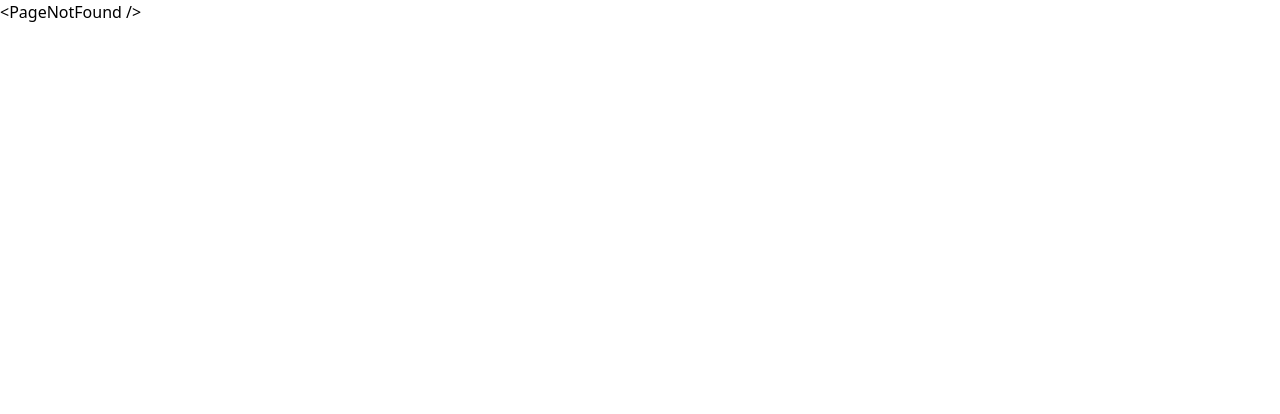
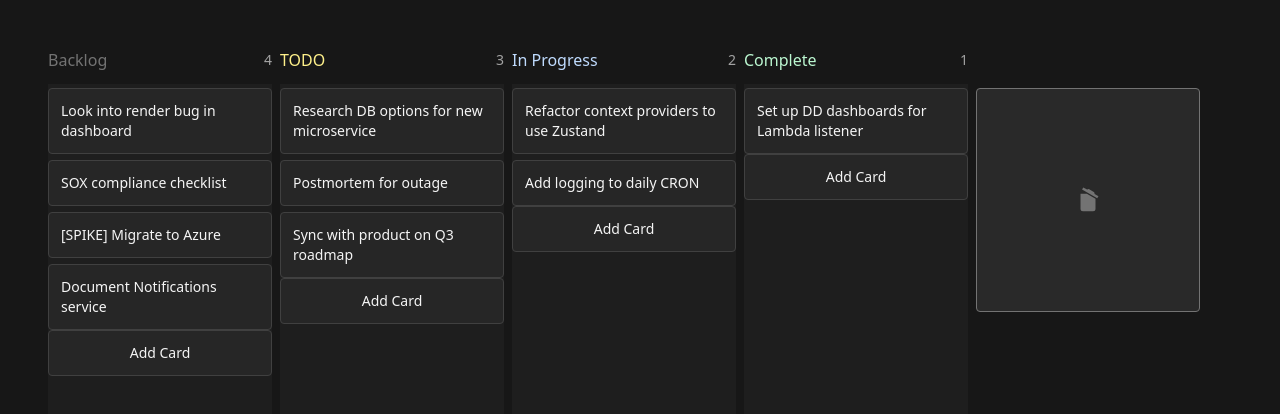
Before and after one commit to harshG775/notepad, a React (Vite) app in the folder react-vite-app/: page /note-board in a window 1280 px wide. Shown: the top 414 px of the page. Built offline with nearby package versions, Linux system fonts and the light colour scheme.

Commit message:
initial ui for todo cards

```diff
--- a/react-vite-app/src/AppRoutes.jsx
+++ b/react-vite-app/src/AppRoutes.jsx
@@ -6,6 +6,7 @@ import Home from "./pages/home/Home.jsx";
 import SignUp from "./pages/signUp/SignUp.jsx";
 import LogIn from "./pages/logIn/LogIn.jsx";
 import Notes from "./pages/notes/Notes.jsx";
+import NoteBoard from "./pages/note-board/NoteBoard.jsx";
 
 export default function AppRoutes() {
 	const Routes = createBrowserRouter([
@@ -31,6 +32,10 @@ export default function AppRoutes() {
 				},
 			],
 		},
+        {
+            path: "note-board",
+            element: <NoteBoard/>,
+        },
 		{
 			path: "*",
 			element: "<PageNotFound />",
--- a/react-vite-app/src/pages/home/Home.jsx
+++ b/react-vite-app/src/pages/home/Home.jsx
@@ -1,72 +1,7 @@
 //App.jsx
-import { useContext, useEffect, useRef, useState } from "react";
+import { useContext } from "react";
 import Context_db from "@/store/Context_db";
 import { Actions } from "@/store/Reducer_db";
-
-const DraggableDiv = () => {
-	const divRef = useRef(null);
-    const [currentDiv, setCurrentDiv] = useState({});
-	useEffect(() => {
-		const elmnt = divRef.current;
-		let pos1 = 0,
-			pos2 = 0,
-			pos3 = 0,
-			pos4 = 0;
-
-		const dragMouseDown = (e) => {
-			e.preventDefault();
-			pos3 = e.clientX;
-			pos4 = e.clientY;
-			document.onmouseup = onMouseUp;
-			document.onmousemove = elementDrag;
-		};
-
-		const elementDrag = (e) => {
-			e.preventDefault();
-			pos1 = pos3 - e.clientX;
-			pos2 = pos4 - e.clientY;
-			pos3 = e.clientX;
-			pos4 = e.clientY;
-			elmnt.style.top = `${elmnt.offsetTop - pos2}px`;
-			elmnt.style.left = `${elmnt.offsetLeft - pos1}px`;
-		};
-		const onMouseUp = () => {
-			document.onmouseup = null;
-			document.onmousemove = null;
-            setCurrentDiv({
-                top: `${elmnt.offsetTop - pos2}px`,
-                left: `${elmnt.offsetLeft - pos1}px`,
-                width: `${elmnt.offsetWidth}px`,
-                height: `${elmnt.offsetHeight}px`,
-            })
-		};
-
-		if (elmnt) {
-			elmnt.onmousedown = dragMouseDown;
-		}
-
-		return () => {
-			if (elmnt) {
-				elmnt.onmousedown = null;
-			}
-			document.onmouseup = null;
-			document.onmousemove = null;
-		};
-	}, []);
-    console.log(currentDiv)
-
-	return (
-		<div
-			draggable="true"
-			className=" cursor-move fixed bg-slate-400"
-			id="mydiv"
-			ref={divRef}
-		>
-			{/* Content goes here */}
-			some dataadsasd
-		</div>
-	);
-};
 
 export default function Home() {
 	const [state, dispatch] = useContext(Context_db);
@@ -82,8 +17,6 @@ export default function Home() {
 			<button className="bg-red-500" onClick={handleClick}>
 				toggle
 			</button>
-			<h1>home</h1>
-			<DraggableDiv />
 		</div>
 	);
 }
--- /dev/null
+++ b/react-vite-app/src/pages/note-board/NoteBoard.jsx
@@ -0,0 +1,198 @@
+import { useState } from "react";
+const DEFAULT_CARDS = [
+	// BACKLOG
+	{ title: "Look into render bug in dashboard", id: "1", column: "backlog" },
+	{ title: "SOX compliance checklist", id: "2", column: "backlog" },
+	{ title: "[SPIKE] Migrate to Azure", id: "3", column: "backlog" },
+	{ title: "Document Notifications service", id: "4", column: "backlog" },
+	// TODO
+	{
+		title: "Research DB options for new microservice",
+		id: "5",
+		column: "todo",
+	},
+	{ title: "Postmortem for outage", id: "6", column: "todo" },
+	{ title: "Sync with product on Q3 roadmap", id: "7", column: "todo" },
+
+	// DOING
+	{
+		title: "Refactor context providers to use Zustand",
+		id: "8",
+		column: "doing",
+	},
+	{ title: "Add logging to daily CRON", id: "9", column: "doing" },
+	// DONE
+	{
+		title: "Set up DD dashboards for Lambda listener",
+		id: "10",
+		column: "done",
+	},
+];
+
+function DropIndicator(props) {
+    const { beforeId, column } = props;
+    return (
+		<div
+			data-before={beforeId || "-1"}
+			data-column={column}
+			className="my-0.5 h-0.5 w-full bg-violet-400 opacity-0"
+		/>
+	);
+}
+function Card(props) {
+    const { title, id, column } = props;
+    return(
+        <li>
+            <DropIndicator beforeId={id} column={column}/>
+            <div draggable="true" className=" cursor-grab rounded border border-neutral-700 bg-neutral-800 p-3 active:cursor-grabbing">
+                <p className="text-sm text-neutral-100">{title}</p>
+            </div>
+        </li>
+    )
+}
+function AddCard(props) {
+    const {column,setCards} = props;
+    const [text, setText] = useState("");
+    const [adding,setAdding] = useState(false);
+    const handleAdd = (e) => {
+        e.preventDefault();
+        if(!text.trim()) return;
+        const newCard = {
+            column,
+            title: text,
+            id: crypto.randomUUID(),
+        }
+        setCards(p=>[...p,newCard]);
+        setAdding(false);
+        setText("");
+    }
+    return (
+        <>
+        {adding
+            ?<form onSubmit={handleAdd}>
+                <div>
+                    <label htmlFor="card-title">card title</label>
+                    <textarea
+                        onChange={(e) => setText(e.target.value)}
+                        autoFocus
+                        placeholder="Add new task..."
+                        className="w-full rounded border border-violet-400 bg-violet-400/20 p-3 text-sm text-neutral-50 placeholder-violet-300 focus:outline-0"
+                    ></textarea>
+                </div>
+                <div className="mt-1.5 flex items-center justify-end gap-1.5">
+                    <button
+                        type="button"
+                        onClick={() => setAdding(false)}
+                        className="px-3 py-1.5 text-xs text-neutral-400 transition-colors hover:text-neutral-50"
+                    >
+                        Close
+                    </button>
+                    <button
+                        type="submit"
+                        className="flex items-center gap-1.5 rounded bg-neutral-50 px-3 py-1.5 text-xs text-neutral-950 transition-colors hover:bg-neutral-300"
+                        >
+                        <span>Add</span>
+                    </button>
+                </div>
+            </form>
+            :<button
+                type="button"
+                onClick={() => {
+                    setAdding(true);
+                }}
+                className="w-full rounded border border-neutral-700 bg-neutral-800 p-3 text-sm text-neutral-100"
+                >
+                <span>Add Card</span>
+            </button>
+        }
+        </>
+    )
+}
+function Column(props) {
+	const { title, headingColor, column, cards, setCards } = props;
+	const [active, setActive] = useState(true);
+    const filteredCards = cards.filter((card) => card.column === column);
+	return (
+		<div className="w-56 shrink-0">
+			<div className="mb-3 flex items-center justify-between">
+				<h4 className={`font-medium ${headingColor}`}>{title}</h4>
+				<span className="rounded text-sm text-neutral-400">
+					{filteredCards.length}
+				</span>
+			</div>
+			<ul className={`h-full w-full transition-colors ${active ? "bg-neutral-800/50" : "bg-neutral-800/0"}`}>
+                {filteredCards.map((card) => (
+                    <Card key={card.id} {...card} />
+                ))}
+                <li><AddCard column={column} setCards={setCards}/></li>
+            </ul>
+            <DropIndicator beforeId={"-1"} column={column}/>
+		</div>
+	);
+}
+const BurnBarrel = ({ setCards }) => {
+    const [active, setActive] = useState(false);
+
+    return (
+		<div className={`mt-10 grid h-56 w-56 shrink-0 place-content-center rounded border text-3xl ${
+				active
+					? "border-red-800 bg-red-800/20 text-red-500"
+					: "border-neutral-500 bg-neutral-500/20 text-neutral-500"
+			}`}
+		>
+            {active ?
+            <svg className="animate-bounce" xmlns="http://www.w3.org/2000/svg" width="1em" height="1em" viewBox="0 0 24 24"><path fill="currentColor" d="M17.66 11.2c-.23-.3-.51-.56-.77-.82c-.67-.6-1.43-1.03-2.07-1.66C13.33 7.26 13 4.85 13.95 3c-.95.23-1.78.75-2.49 1.32c-2.59 2.08-3.61 5.75-2.39 8.9c.04.1.08.2.08.33c0 .22-.15.42-.35.5c-.23.1-.47.04-.66-.12a.58.58 0 0 1-.14-.17c-1.13-1.43-1.31-3.48-.55-5.12C5.78 10 4.87 12.3 5 14.47c.06.5.12 1 .29 1.5c.14.6.41 1.2.71 1.73c1.08 1.73 2.95 2.97 4.96 3.22c2.14.27 4.43-.12 6.07-1.6c1.83-1.66 2.47-4.32 1.53-6.6l-.13-.26c-.21-.46-.77-1.26-.77-1.26m-3.16 6.3c-.28.24-.74.5-1.1.6c-1.12.4-2.24-.16-2.9-.82c1.19-.28 1.9-1.16 2.11-2.05c.17-.8-.15-1.46-.28-2.23c-.12-.74-.1-1.37.17-2.06c.19.38.39.76.63 1.06c.77 1 1.98 1.44 2.24 2.8c.04.14.06.28.06.43c.03.82-.33 1.72-.93 2.27"/></svg>
+            :<svg xmlns="http://www.w3.org/2000/svg" width="1em" height="1em" viewBox="0 0 24 24"><path fill="currentColor" d="m20.37 8.91l-1 1.73l-12.13-7l1-1.73l3.04 1.75l1.36-.37l4.33 2.5l.37 1.37zM6 19V7h5.07L18 11v8a2 2 0 0 1-2 2H8a2 2 0 0 1-2-2"/></svg>
+            }
+
+        </div>
+	);
+};
+
+function Board() {
+	const [cards, setCards] = useState(DEFAULT_CARDS);
+	return (
+		<div className=" flex h-full w-full gap-2 overflow-scroll p-12">
+			<Column
+				title="Backlog"
+				headingColor="text-neutral-500"
+				column="backlog"
+				cards={cards}
+				setCards={setCards}
+			/>
+			<Column
+				title="TODO"
+				headingColor="text-yellow-200"
+				column="todo"
+				cards={cards}
+				setCards={setCards}
+			/>
+			<Column
+				title="In Progress"
+				headingColor="text-blue-200"
+				column="doing"
+				cards={cards}
+				setCards={setCards}
+			/>
+			<Column
+				title="Complete"
+				headingColor="text-green-200"
+				column="done"
+				cards={cards}
+				setCards={setCards}
+			/>
+            <BurnBarrel
+                setCards={setCards}
+            />
+		</div>
+	);
+}
+export default function NoteBoard() {
+	return (
+		<div>
+			<div className="h-screen w-full bg-neutral-900 text-neutral-50">
+                <Board />
+            </div>
+		</div>
+	);
+}
```
